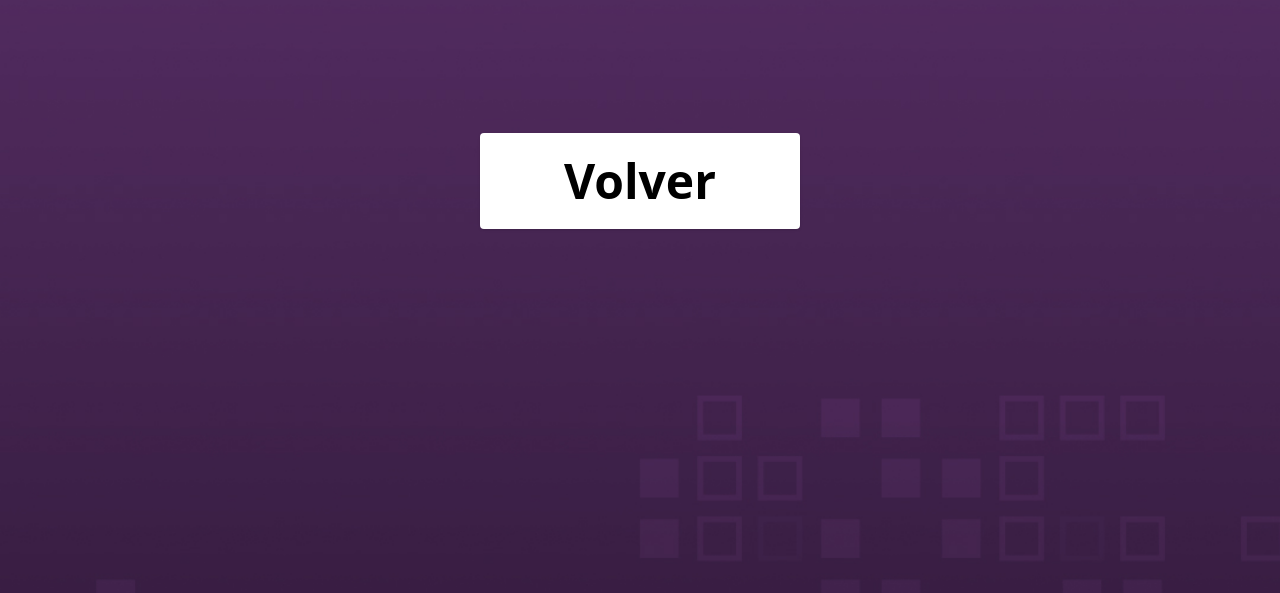
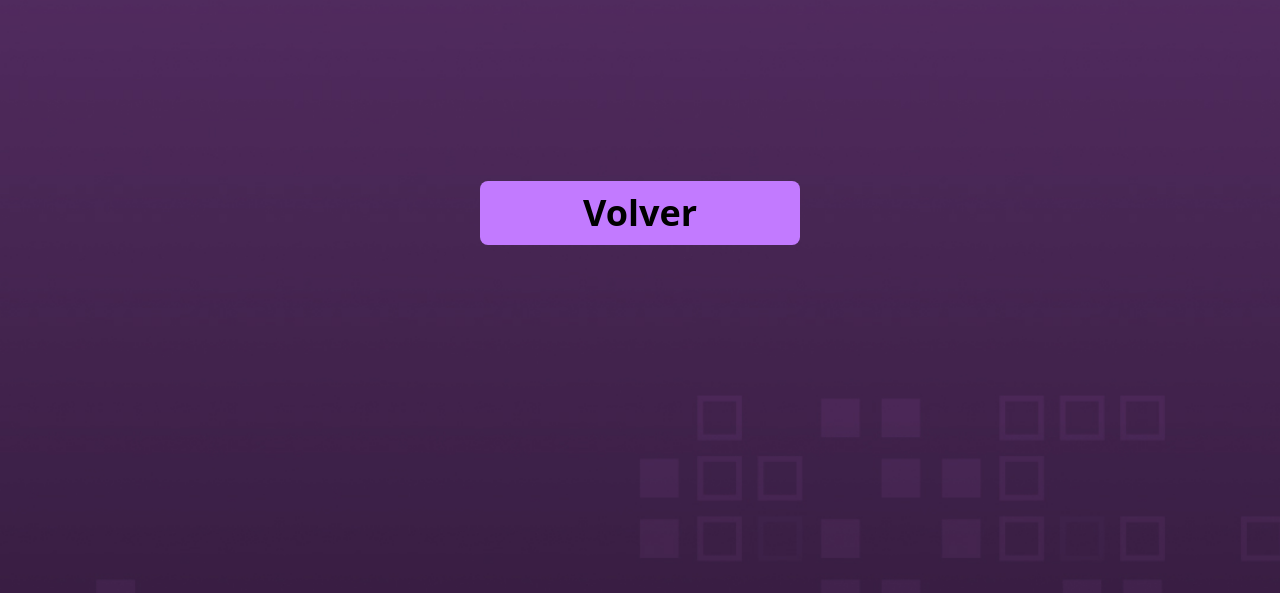
Before and after one commit to eventouchcolombia/photo-msi, a React (Vite) app: page /form in a window 1280 px wide. Shown: the part 187-780 px from the top of the page. Built offline with nearby package versions, Linux system fonts and the light colour scheme.

Commit message:
feat(photomsi): v1

```diff
--- a/package.json
+++ b/package.json
@@ -15,6 +15,7 @@
     "html2canvas": "^1.4.1",
     "react": "^19.1.0",
     "react-dom": "^19.1.0",
+    "react-qr-code": "^2.0.18",
     "react-router-dom": "^7.6.2",
     "react-webcam": "^7.2.0",
     "tailwindcss": "^4.1.10"
--- a/src/Components/Form.jsx
+++ b/src/Components/Form.jsx
@@ -1,23 +1,47 @@
-import { useNavigate } from 'react-router-dom'
+import { useNavigate } from "react-router-dom";
+import { useEffect, useState } from "react";
+import QRCode from "react-qr-code";
 
 const Form = () => {
   const navigate = useNavigate();
+  const [photoUrl, setPhotoUrl] = useState(null);
+
+  useEffect(() => {
+    const storedUrl = localStorage.getItem("capturedPhotoUrl");
+    if (storedUrl) {
+      setPhotoUrl(storedUrl);
+    }
+  }, []);
 
   return (
-    <div className="form-container relative w-screen h-screen">
+    <div className="form-container relative w-screen h-screen flex items-center justify-center bg-black">
       <img
         src="/bgForm.jpg"
         alt="Background Form"
-        className="absolute inset-0 w-full h-full object-cover"
+        className="absolute inset-0 w-full h-full object-cover z-0"
       />
-      <button
-        onClick={() => navigate('/')}
-        className="absolute w-80 h-24 text-5xl left-1/2 bottom-96 transform -translate-x-1/2 bg-white bg-opacity-80 px-6 py-3 rounded shadow font-semibold"
-      >
-        Volver
-      </button>
+
+      <div className="relative z-10 flex flex-col items-center gap-10">
+        {photoUrl && (
+          <div className="flex flex-col md:flex-row gap-8 items-center bg-black/40 bg-opacity-90 p-8 rounded-xl shadow-lg">
+            <img
+              src={photoUrl}
+              alt="Foto capturada"
+              className="w-[300px] h-auto rounded-lg border"
+            />
+            <QRCode value={photoUrl} size={200} />
+          </div>
+        )}
+
+        <button
+          onClick={() => navigate("/")}
+          className="bg-purple-400 text-black px-6 py-3 w-80 rounded-lg text-4xl font-bold"
+        >
+          Volver
+        </button>
+      </div>
     </div>
   );
-}
+};
 
 export default Form;
--- a/src/Components/Photo.jsx
+++ b/src/Components/Photo.jsx
@@ -141,6 +141,7 @@ const Photo = () => {
           await uploadString(storageRef, imageData, "data_url");
           const url = await getDownloadURL(storageRef);
           console.log("✅ Imagen subida. URL pública:", url);
+           localStorage.setItem("capturedPhotoUrl", url);
         } catch (error) {
           console.error("❌ Error al subir la imagen:", error);
         }
```
Also changed, not shown: src/Components/Qr.jsx (deleted), 1 other file (tests, documents, lock files or other folders).
